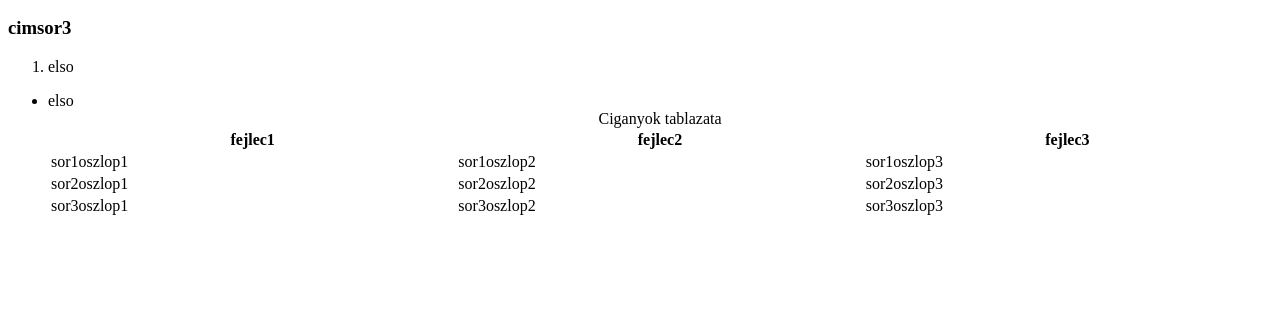
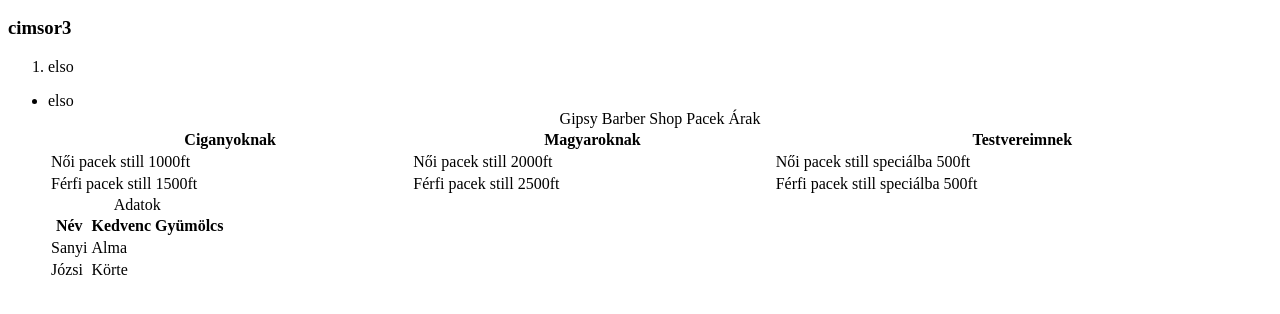
Before and after one commit to huntvee/h_web, a plain HTML site: page elso.html in a window 1280 px wide. Shown: the part 96-410 px from the top of the page. Drawn offline with Linux system fonts and the light colour scheme.

Commit message:
pacek táblázatok
gipsy barber shop árak update

```diff
--- a/elso.html
+++ b/elso.html
@@ -15,31 +15,47 @@
        <li>elso</li>
 
 	<table width="100%">
-	  <caption> Ciganyok tablazata </caption>
+	  <caption> Gipsy Barber Shop Pacek Árak </caption>
 	  <thead>
 		<tr>
-		 <th> fejlec1 </th>
-		 <th> fejlec2 </th>
-		 <th> fejlec3 </th>
+		 <th> Ciganyoknak </th>
+		 <th> Magyaroknak </th>
+		 <th> Testvereimnek </th>
 		</tr>
 	  </thead>
 	  <tbody>
 		<tr>
-		 <td> sor1oszlop1 </td>
-		 <td> sor1oszlop2 </td>
-		 <td> sor1oszlop3 </td>
+		 <td> Női pacek still 1000ft </td>
+		 <td> Női pacek still 2000ft </td>
+		 <td> Női pacek still speciálba 500ft </td>
 		</tr>
 		<tr>
-		 <td> sor2oszlop1 </td>
-		 <td> sor2oszlop2 </td>
-		 <td> sor2oszlop3 </td>
-		</tr>
-		<tr>
-		 <td> sor3oszlop1 </td>
-		 <td> sor3oszlop2 </td>
-		 <td> sor3oszlop3 </td>
+		 <td> Férfi pacek still 1500ft </td>
+		 <td> Férfi pacek still 2500ft </td>
+		 <td> Férfi pacek still speciálba 500ft </td>
 		</tr>
 	  </tbody>
 	</table>
+
+
+	<table>
+	 <caption> Adatok </caption>
+		<thead>
+		 <tr>
+		  <th> Név </th>
+		  <th> Kedvenc Gyümölcs </th>
+		 </tr>
+		</thead>
+		<tbody>
+		 <tr>
+		  <td> Sanyi </td>
+		  <td> Alma </td>
+		 </tr>
+		 <tr>
+		  <td> Józsi </td>
+		  <td> Körte </td>
+		 </tr>
+		</tbody>
+	</table>
  </body>
 </html>
```
